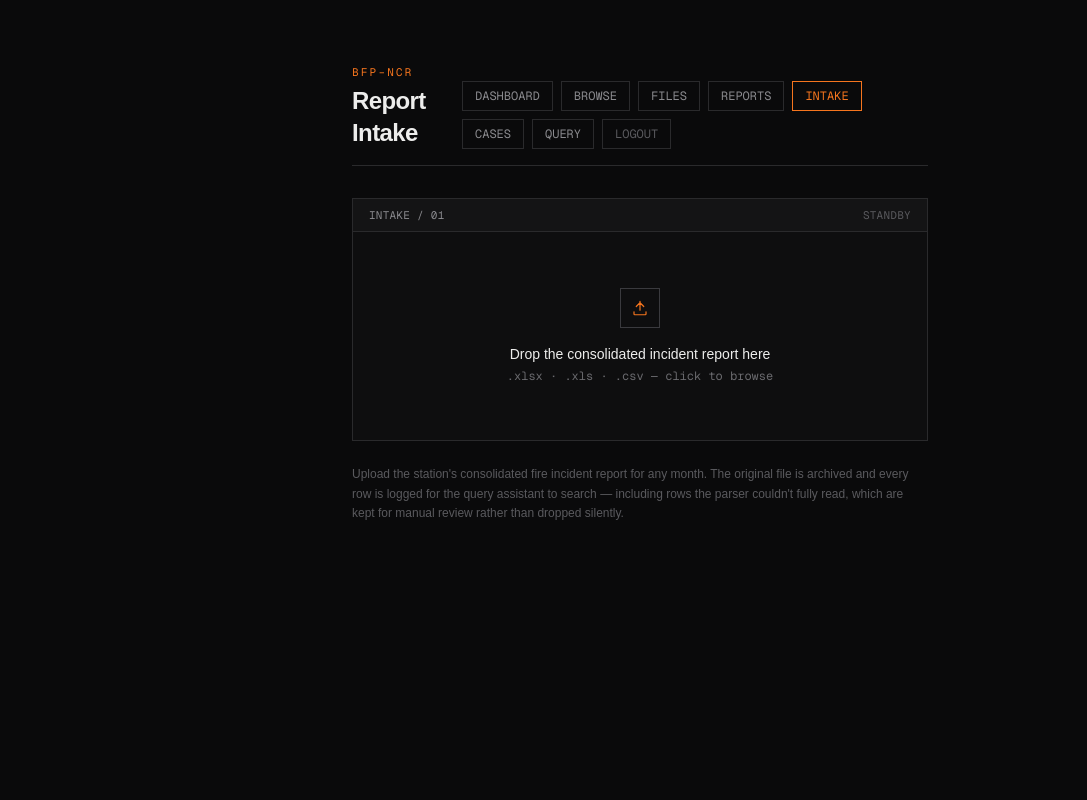
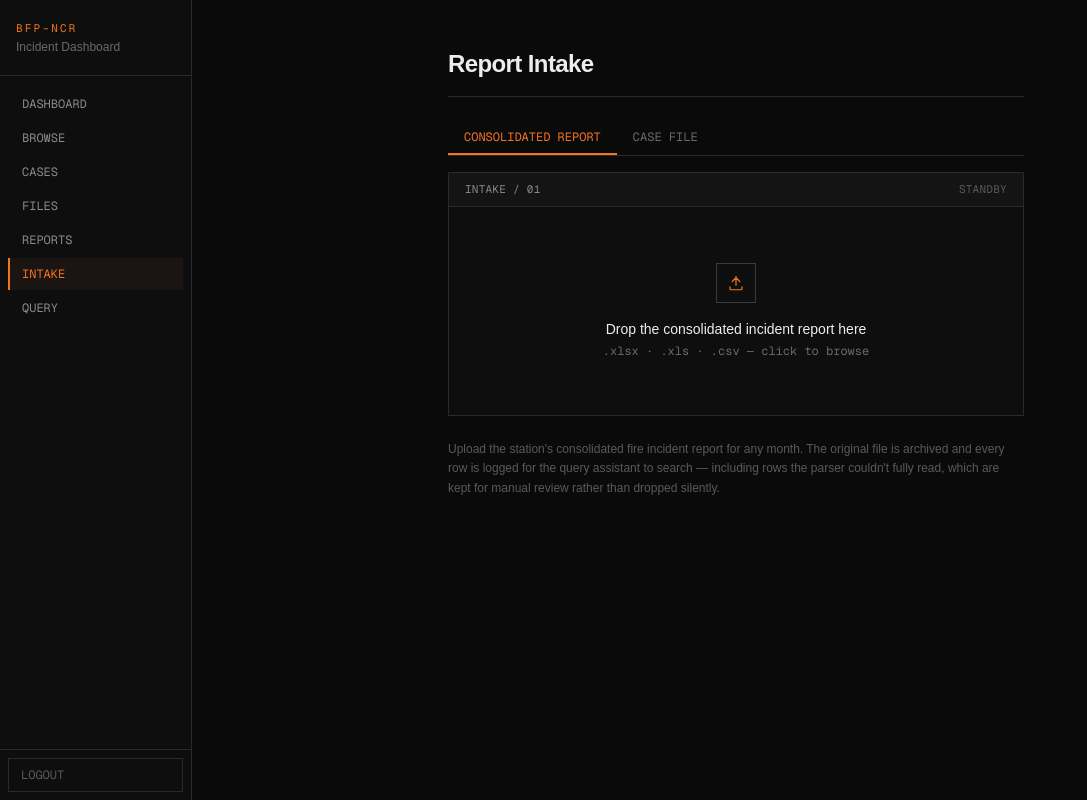
Before and after one commit to mawi1C/bfp-incident-ai, a Next.js app: page /upload in a window 1280 px wide. Shown: the whole page, without its empty margins (0-1087 px from the left). Built offline with nearby package versions, Linux system fonts and the light colour scheme.

Commit message:
fix ui design

```diff
--- a/app/chat/page.tsx
+++ b/app/chat/page.tsx
@@ -1,5 +1,5 @@
 import ChatWindow from "@/components/ChatWindow";
-import Nav from "@/components/Nav";
+import PageShell from "@/components/PageShell";
 
 export const metadata = {
   title: "Query Assistant — BFP-NCR Incident Dashboard",
@@ -7,20 +7,18 @@ export const metadata = {
 
 export default function ChatPage() {
   return (
-    <main className="flex min-h-screen flex-col items-center bg-[#0A0A0B] px-6 py-16">
-      <div className="w-full max-w-2xl">
-        <div className="mb-8 flex items-end justify-between border-b border-[#2A2A2C] pb-4">
-          <div>
-            <p className="font-mono text-[11px] tracking-[0.2em] text-[#F5751E]">BFP–NCR</p>
-            <h1 className="mt-1 text-2xl font-semibold tracking-tight text-[#EDEDEC]">
+    <PageShell>
+      <div className="flex flex-col items-center">
+        <div className="w-full max-w-2xl">
+          <div className="mb-8 border-b border-[#2A2A2C] pb-4">
+            <h1 className="text-2xl font-semibold tracking-tight text-[#EDEDEC]">
               Query Assistant
             </h1>
           </div>
-          <Nav active="/chat" />
+
+          <ChatWindow />
         </div>
-
-        <ChatWindow />
       </div>
-    </main>
+    </PageShell>
   );
 }
--- a/app/files/page.tsx
+++ b/app/files/page.tsx
@@ -1,4 +1,4 @@
-import Nav from "@/components/Nav";
+import PageShell from "@/components/PageShell";
 import DeleteUploadButton from "@/components/DeleteUploadButton";
 import { getSourceFiles } from "@/lib/sourceFilesQueries";
 
@@ -10,16 +10,12 @@ export default async function FilesPage() {
   const totalIncidents = files.reduce((sum, f) => sum + f.row_count, 0);
 
   return (
-    <main className="min-h-screen bg-[#0A0A0B] px-6 py-12">
+    <PageShell>
       <div className="mx-auto max-w-4xl">
-        <div className="mb-8 flex flex-wrap items-end justify-between gap-4 border-b border-[#2A2A2C] pb-4">
-          <div>
-            <p className="font-mono text-[11px] tracking-[0.2em] text-[#F5751E]">BFP–NCR</p>
-            <h1 className="mt-1 text-2xl font-semibold tracking-tight text-[#EDEDEC]">
-              Manage Uploads
-            </h1>
-          </div>
-          <Nav active="/files" />
+        <div className="mb-8 border-b border-[#2A2A2C] pb-4">
+          <h1 className="text-2xl font-semibold tracking-tight text-[#EDEDEC]">
+            Manage Uploads
+          </h1>
         </div>
 
         <p className="mb-4 font-mono text-[11px] text-[#5A5A5E]">
@@ -61,6 +57,6 @@ export default async function FilesPage() {
           </div>
         )}
       </div>
-    </main>
+    </PageShell>
   );
 }
--- a/app/page.tsx
+++ b/app/page.tsx
@@ -3,7 +3,7 @@ import { getDashboardData, getFilterValues } from "@/lib/dashboardQueries";
 import StatCard from "@/components/StatCard";
 import IncidentsOverTimeChart from "@/components/IncidentsOverTimeChart";
 import RankedBarList from "@/components/RankedBarList";
-import Nav from "@/components/Nav";
+import PageShell from "@/components/PageShell";
 
 export const metadata = {
   title: "Dashboard — BFP-NCR Incident Report",
@@ -36,17 +36,13 @@ export default async function DashboardPage({ searchParams }: PageProps) {
   };
 
   return (
-    <main className="min-h-screen bg-[#0A0A0B] px-6 py-12">
+    <PageShell>
       <div className="mx-auto max-w-5xl">
         {/* Header */}
-        <div className="mb-6 flex flex-wrap items-end justify-between gap-4 border-b border-[#2A2A2C] pb-4">
-          <div>
-            <p className="font-mono text-[11px] tracking-[0.2em] text-[#F5751E]">BFP–NCR</p>
-            <h1 className="mt-1 text-2xl font-semibold tracking-tight text-[#EDEDEC]">
-              Incident Dashboard
-            </h1>
-          </div>
-          <Nav active="/" />
+        <div className="mb-6 border-b border-[#2A2A2C] pb-4">
+          <h1 className="text-2xl font-semibold tracking-tight text-[#EDEDEC]">
+            Incident Dashboard
+          </h1>
         </div>
 
         {/* Filters */}
@@ -59,7 +55,7 @@ export default async function DashboardPage({ searchParams }: PageProps) {
             defaultValue={district ?? ""}
             className="border border-[#2A2A2C] bg-[#0E0E0F] px-3 py-1.5 text-sm text-[#EDEDEC] outline-none focus:border-[#F5751E]"
           >
-            <option value="">All Districts</option>
+            <option value="">all districts</option>
             {districts.map((d) => (
               <option key={d} value={d}>
                 {d}
@@ -71,7 +67,7 @@ export default async function DashboardPage({ searchParams }: PageProps) {
             defaultValue={month ?? ""}
             className="border border-[#2A2A2C] bg-[#0E0E0F] px-3 py-1.5 text-sm text-[#EDEDEC] outline-none focus:border-[#F5751E]"
           >
-            <option value="">All Months</option>
+            <option value="">all months</option>
             {months.map((m) => (
               <option key={m} value={m}>
                 {m}
@@ -168,7 +164,7 @@ export default async function DashboardPage({ searchParams }: PageProps) {
           </>
         )}
       </div>
-    </main>
+    </PageShell>
   );
 }
 
--- a/app/upload/page.tsx
+++ b/app/upload/page.tsx
@@ -1,35 +1,82 @@
+import Link from "next/link";
+import PageShell from "@/components/PageShell";
 import UploadZone from "@/components/UploadZone";
-import Nav from "@/components/Nav";
+import InvestigationUploadZone from "@/components/InvestigationUploadZone";
 
 export const metadata = {
   title: "Report Intake — BFP-NCR Incident Dashboard",
 };
 
-export default function UploadPage() {
+interface PageProps {
+  searchParams: Promise<{ tab?: string }>;
+}
+
+export default async function UploadPage({ searchParams }: PageProps) {
+  const params = await searchParams;
+  const activeTab = params.tab === "investigation" ? "investigation" : "incidents";
+
   return (
-    <main className="flex min-h-screen flex-col items-center bg-[#0A0A0B] px-6 py-16">
+    <PageShell>
+      <div className="flex flex-col items-center">
         <div className="w-full max-w-xl">
-        <div className="mb-8 flex items-end justify-between border-b border-[#2A2A2C] pb-4">
-          <div>
-            <p className="font-mono text-[11px] tracking-[0.2em] text-[#F5751E]">
-              BFP–NCR
-            </p>
-            <h1 className="mt-1 text-2xl font-semibold tracking-tight text-[#EDEDEC]">
+          <div className="mb-6 border-b border-[#2A2A2C] pb-4">
+            <h1 className="text-2xl font-semibold tracking-tight text-[#EDEDEC]">
               Report Intake
             </h1>
           </div>
-          <Nav active="/upload" />
+
+          {/* Tab switcher — driven entirely by URL, so refresh/back-button/
+              bookmarking all behave correctly without any client-side state. */}
+          <div className="mb-4 flex border-b border-[#2A2A2C]">
+            <Link
+              href="/upload?tab=incidents"
+              className={`px-4 py-2 font-mono text-xs transition-colors ${
+                activeTab === "incidents"
+                  ? "border-b-2 border-[#F5751E] text-[#F5751E]"
+                  : "text-[#6A6A6E] hover:text-[#EDEDEC]"
+              }`}
+            >
+              CONSOLIDATED REPORT
+            </Link>
+            <Link
+              href="/upload?tab=investigation"
+              className={`px-4 py-2 font-mono text-xs transition-colors ${
+                activeTab === "investigation"
+                  ? "border-b-2 border-[#F5751E] text-[#F5751E]"
+                  : "text-[#6A6A6E] hover:text-[#EDEDEC]"
+              }`}
+            >
+              CASE FILE
+            </Link>
           </div>
 
+          {activeTab === "incidents" ? (
+            <>
               <UploadZone />
-
               <p className="mt-6 text-xs leading-relaxed text-[#5A5A5E]">
                 Upload the station&apos;s consolidated fire incident report for any month.
                 The original file is archived and every row is logged for the query
                 assistant to search — including rows the parser couldn&apos;t fully
                 read, which are kept for manual review rather than dropped silently.
               </p>
+            </>
+          ) : (
+            <>
+              <InvestigationUploadZone />
+              <p className="mt-6 text-xs leading-relaxed text-[#5A5A5E]">
+                Upload a &quot;Monthly Fire Incident Monitoring&quot; workbook from the Fire
+                Arson Investigation Division. Each case is matched to an existing incident
+                by date and address where possible — unmatched cases are kept for manual
+                review on the{" "}
+                <Link href="/investigations" className="text-[#F5751E] hover:underline">
+                  Case Records
+                </Link>{" "}
+                page rather than dropped.
+              </p>
+            </>
+          )}
         </div>
-    </main>
+      </div>
+    </PageShell>
   );
 }
--- a/components/Nav.tsx
+++ b/components/Nav.tsx
@@ -1,39 +1,55 @@
+"use client";
+
 import Link from "next/link";
+import { usePathname } from "next/navigation";
 
 const LINKS = [
-  { href: "/", label: "DASHBOARD" },
-  { href: "/incidents", label: "BROWSE" },
-  { href: "/files", label: "FILES" },
-  { href: "/reports", label: "REPORTS" },
-  { href: "/upload", label: "INTAKE" },
-  { href: "/investigations", label: "CASES" },
-  { href: "/chat", label: "QUERY" },
+  { href: "/", label: "Dashboard" },
+  { href: "/incidents", label: "Browse" },
+  { href: "/investigations", label: "Cases" },
+  { href: "/files", label: "Files" },
+  { href: "/reports", label: "Reports" },
+  { href: "/upload", label: "Intake" },
+  { href: "/chat", label: "Query" },
 ];
 
-export default function Nav({ active }: { active: string }) {
+export default function Nav() {
+  const pathname = usePathname();
+
   return (
-    <nav className="flex flex-wrap items-center gap-2 font-mono text-xs">
-      {LINKS.map((link) => (
+    <aside className="fixed inset-y-0 left-0 z-20 flex w-48 flex-col border-r border-[#2A2A2C] bg-[#0E0E0F] print:hidden">
+      <div className="border-b border-[#2A2A2C] px-4 py-5">
+        <p className="font-mono text-[11px] tracking-[0.2em] text-[#F5751E]">BFP–NCR</p>
+        <p className="mt-0.5 text-xs text-[#6A6A6E]">Incident Dashboard</p>
+      </div>
+
+      <nav className="flex flex-1 flex-col gap-0.5 px-2 py-3">
+        {LINKS.map((link) => {
+          const isActive = link.href === "/" ? pathname === "/" : pathname.startsWith(link.href);
+          return (
             <Link
               key={link.href}
               href={link.href}
-          className={`border px-3 py-1.5 transition-colors ${
-            active === link.href
-              ? "border-[#F5751E] text-[#F5751E]"
-              : "border-[#2A2A2C] text-[#8A8A8E] hover:border-[#F5751E] hover:text-[#EDEDEC]"
+              className={`border-l-2 px-3 py-2 font-mono text-xs transition-colors ${
+                isActive
+                  ? "border-[#F5751E] bg-[#1A1512] text-[#F5751E]"
+                  : "border-transparent text-[#8A8A8E] hover:border-[#3A3A3E] hover:bg-[#141415] hover:text-[#EDEDEC]"
               }`}
             >
-          {link.label}
+              {link.label.toUpperCase()}
             </Link>
-      ))}
-      <form action="/api/auth/logout" method="POST">
+          );
+        })}
+      </nav>
+
+      <form action="/api/auth/logout" method="POST" className="border-t border-[#2A2A2C] p-2">
         <button
           type="submit"
-          className="border border-[#2A2A2C] px-3 py-1.5 text-[#5A5A5E] transition-colors hover:border-[#E5484D] hover:text-[#E5484D]"
+          className="w-full border border-[#2A2A2C] px-3 py-2 text-left font-mono text-xs text-[#5A5A5E] transition-colors hover:border-[#E5484D] hover:text-[#E5484D]"
         >
           LOGOUT
         </button>
       </form>
-    </nav>
+    </aside>
   );
 }
--- /dev/null
+++ b/components/PageShell.tsx
@@ -0,0 +1,10 @@
+import Nav from "@/components/Nav";
+
+export default function PageShell({ children }: { children: React.ReactNode }) {
+  return (
+    <div className="min-h-screen bg-[#0A0A0B]">
+      <Nav />
+      <main className="ml-48 min-h-screen px-6 py-12">{children}</main>
+    </div>
+  );
+}
```
Also changed, not shown: app/incidents/page.tsx (+15 -19 lines), app/investigations/page.tsx (+6 -10 lines), app/reports/page.tsx (+13 -18 lines), app/upload-investigation/page.tsx (deleted, +0 -37 lines). Lines whose indentation alone changed are shown as unchanged.
